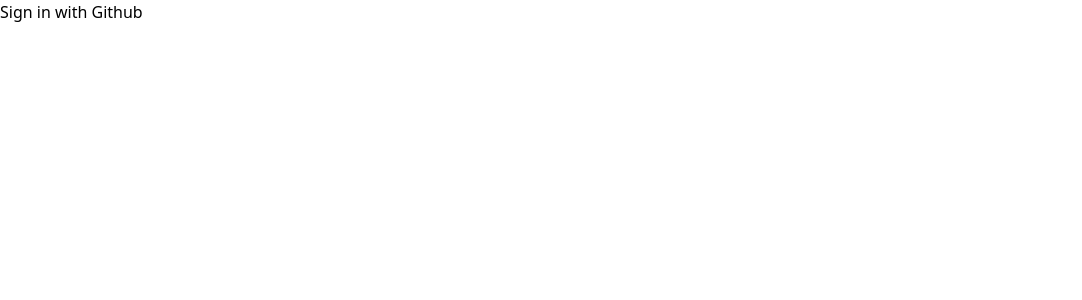
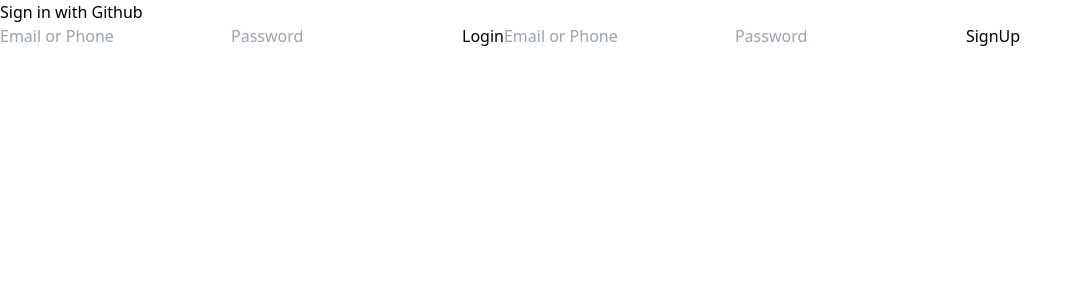
Before and after one commit to Colby-M/SeniorDesignPoliticalApp, a Vue app in the folder APolitcalApp/: page / in a window 1280 px wide. Shown: the top 300 px of the page, without its empty margins (0-1082 px from the left). Built offline with nearby package versions, Linux system fonts and the light colour scheme.

Commit message:
example login page

```diff
--- a/APolitcalApp/src/App.vue
+++ b/APolitcalApp/src/App.vue
@@ -1,44 +1,31 @@
 <script setup lang="ts">
 import { RouterLink, RouterView } from 'vue-router'
 // import { RouterLink, RouterView } from 'vue-router';
-import { onMounted, ref } from 'vue';
+import { onMounted, reactive, ref } from 'vue';
 import Account from './components/Auth/AuthAccount.vue';
-import Auth from './components/Auth/AuthComponent.vue';
-import supabase from './lib/supabaseClient';
-import type { Session } from '@supabase/supabase-js';
+import { useAuthStore } from './stores/Auth';
 
-const session = ref<Session>();
-
-onMounted(() => {
-  supabase.auth.getSession().then(({ data }) => {
-    session.value = data.session ?? undefined;
-  })
-
-  supabase.auth.onAuthStateChange((_, _session) => {
-    session.value = _session ?? undefined;
-  })
-})
-
-async function signInWithGithub()
-{
-  const { data, error } = await supabase.auth.signInWithOAuth({
-    provider: 'github'
+  const authStore = useAuthStore();
+  const input = reactive({
+    username: null,
+    password: null
   });
-}
-async function signOut()
-{
-  const { error } = await supabase.auth.signOut();
-}
 </script>
 
 <template>
 
    <div>
-      <Account v-if="session != undefined" :session="session" />
-      <button v-else @click="signInWithGithub()" >
+      <Account v-if="authStore.session != undefined" :session="authStore.session" />
+      <button v-else @click="authStore.signInWithGithub()" >
         Sign in with Github
       </button>
     </div>
+    <input type="text" name="username" v-model="input.username" placeholder="Email or Phone" />
+    <input type="password" name="password" v-model="input.password" placeholder="Password" />
+    <button type="button" @click="authStore.signInWithCredentials(input.username, input.password)">Login</button>
+    <input type="text" name="username" v-model="input.username" placeholder="Email or Phone" />
+    <input type="password" name="password" v-model="input.password" placeholder="Password" />
+    <button type="button" @click="authStore.signUp(input.username, input.password)">SignUp</button>
   <!-- <div class="h-full bg-light">
       <RouterView />
   </div> -->
```
